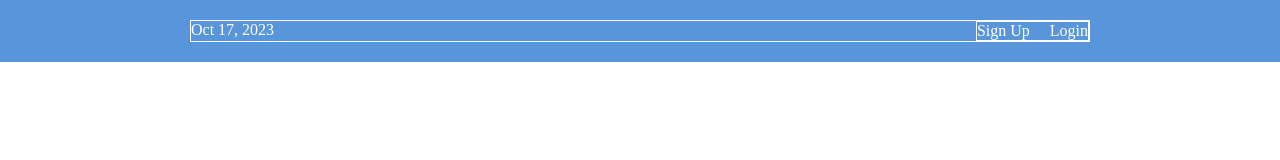
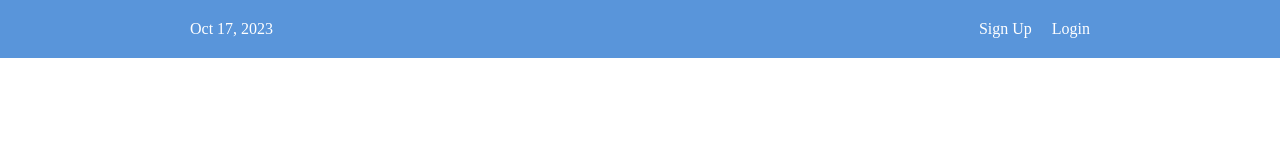
Before and after one commit to cardozoaldama/flexbox-tutorial, a plain HTML site: page index.html in a window 1280 px wide. Drawn offline with Linux system fonts and the light colour scheme.

Commit message:
Delete those temporal white borders

```diff
--- a/css/style.css
+++ b/css/style.css
@@ -13,14 +13,12 @@
 }
 
 .menu {
-    border: 1px solid #fff; /*Temporal...*/
     display: flex;
     justify-content: space-between;
     width: 900px;
 }
 
 .links {
-    border: 1px solid #fff; /*Temporal too...*/
     display: flex;
     justify-content: flex-end;
 }
```
